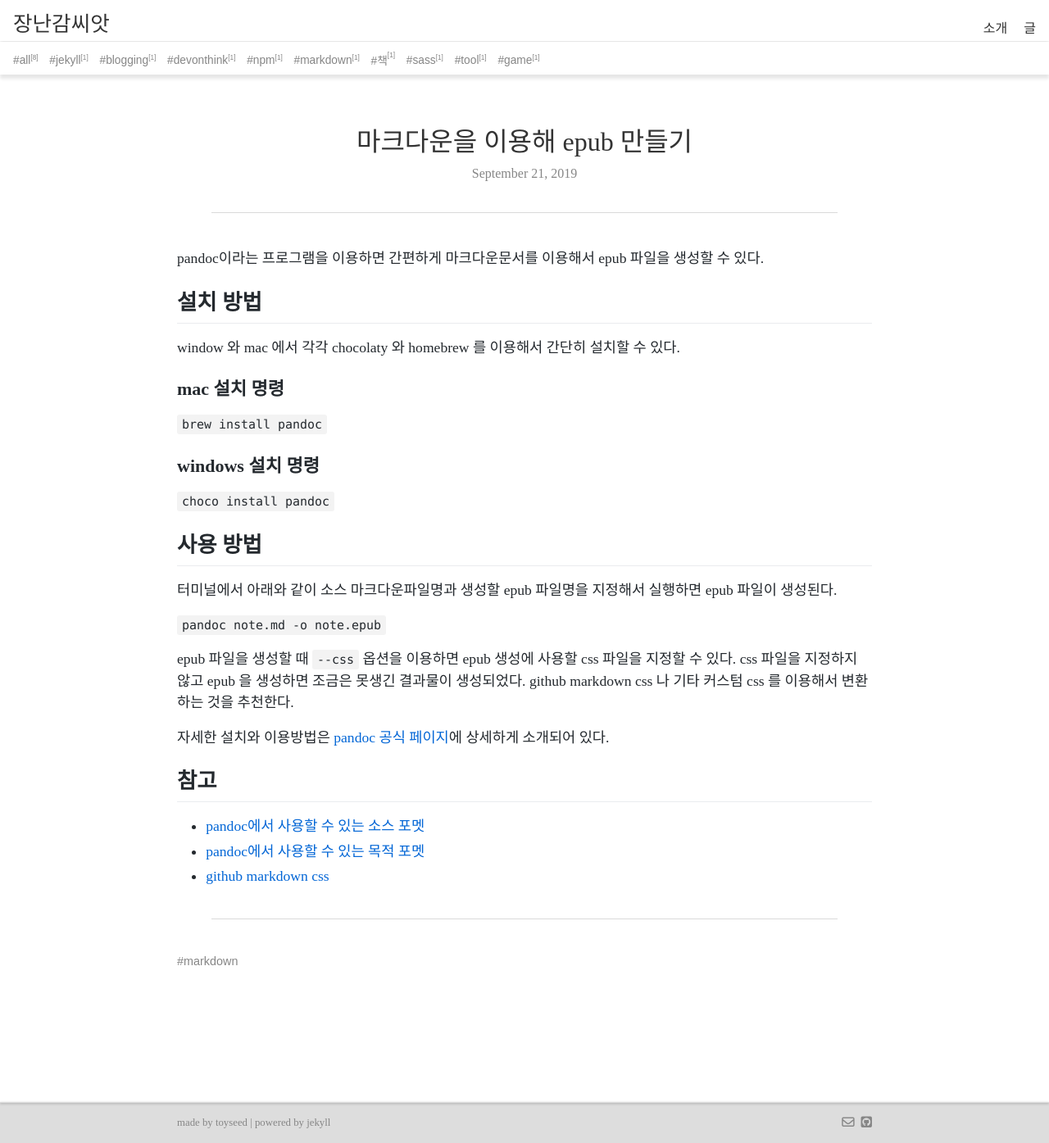
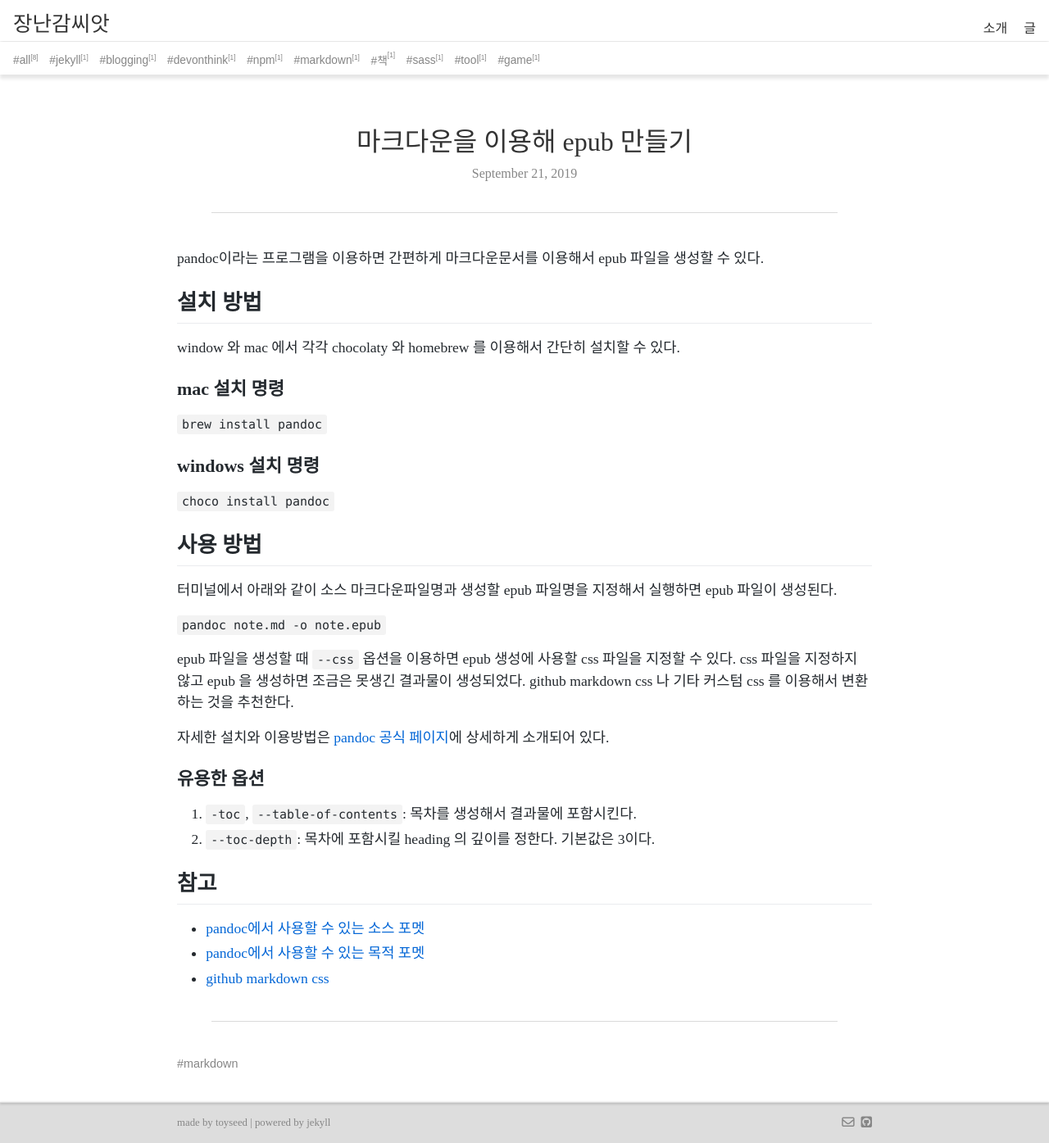
Before and after one commit to toyseed/toyseed.github.io, a Jekyll site: the page built from _posts/2019-09-21-make-epub-from-markdown.md, in a window 1280 px wide and 1395 px high. Shown: the whole window at 82% size. Built offline with Jekyll 4.4.1, drawn with Linux system fonts in a browser that asks for light colours; nearby versions of some CDN libraries.

Commit message:
update post

```diff
--- a/_posts/2019-09-21-make-epub-from-markdown.md
+++ b/_posts/2019-09-21-make-epub-from-markdown.md
@@ -30,6 +30,11 @@ epub 파일을 생성할 때 `--css` 옵션을 이용하면 epub 생성에 사
 
 자세한 설치와 이용방법은 [pandoc 공식 페이지](https://pandoc.org/index.html)에 상세하게 소개되어 있다.
 
+### 유용한 옵션
+
+1. `-toc`, `--table-of-contents`: 목차를 생성해서 결과물에 포함시킨다.
+1. `--toc-depth`: 목차에 포함시킬 heading 의 깊이를 정한다. 기본값은 3이다.
+
 ## 참고
 
 - [pandoc에서 사용할 수 있는 소스 포멧](https://pandoc.org/MANUAL.html#option--from)
```
